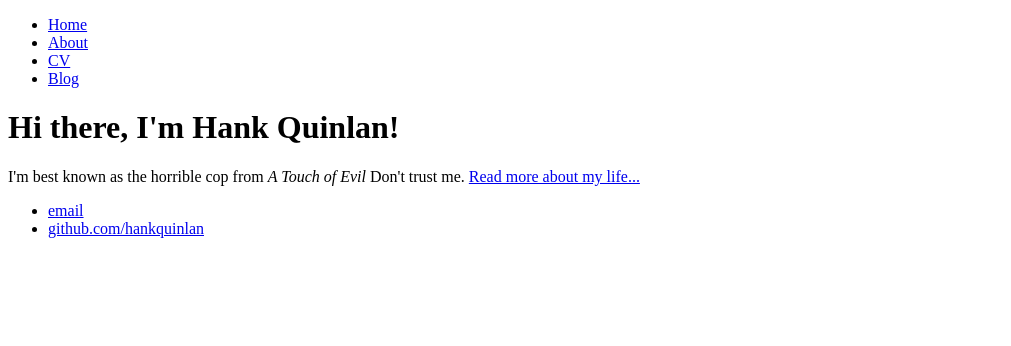
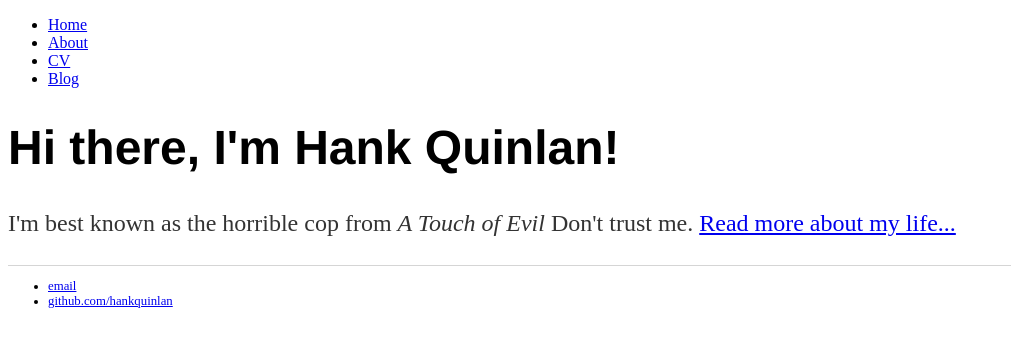
Before and after one commit to GuptaSonam/GuptaSonam.github.io, a plain HTML site: page index.html in a window 1280 px wide. Shown: the whole page, without its empty margins (0-1011 px from the left). Drawn offline with Linux system fonts and the light colour scheme.

Commit message:
Update index.html
referred to css

```diff
--- a/index.html
+++ b/index.html
@@ -1,7 +1,8 @@
 <!DOCTYPE html>
 <html>
 	<head>
-		<title>Hank Quinlan, Horrible Cop</title>
+		<title>Sonam Gupta</title>
+		<link rel="stylesheet" type="text/css" href="/css/main.css">
 	</head>
 	<body>
 		<nav>
```
